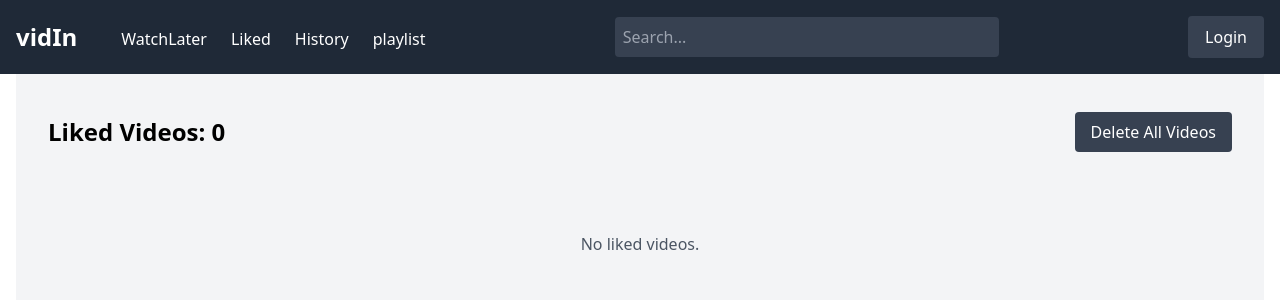
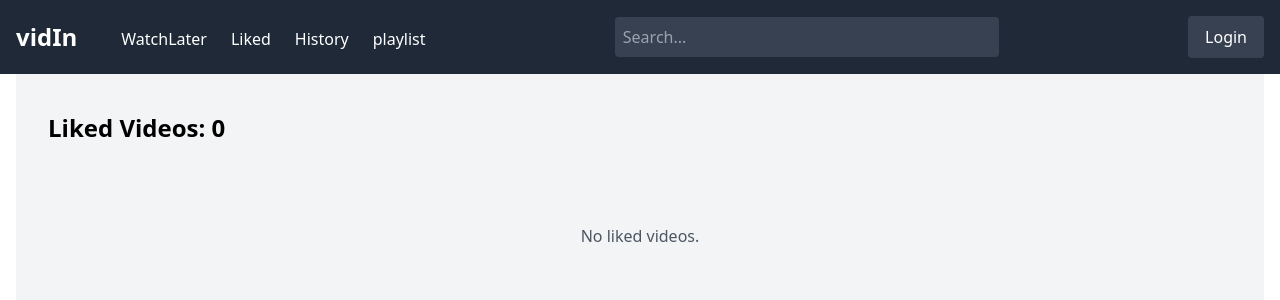
Before and after one commit to RaviPratihast/vidin, a React (Create React App) app: page /liked in a window 1280 px wide. Shown: the top 300 px of the page. Built offline with nearby package versions, Linux system fonts and the light colour scheme.

Commit message:
fit: delete all button appears when content is there.

```diff
--- a/src/Pages/Liked-page/Liked.jsx
+++ b/src/Pages/Liked-page/Liked.jsx
@@ -35,12 +35,14 @@ const Liked = () => {
           <h3 className="text-2xl font-semibold">
             Liked Videos: {state.liked.length}
           </h3>
-          <button
-            onClick={handleDeleteAll}
-            className="bg-gray-700 text-white px-4 py-2 rounded hover:bg-gray-600 focus:outline-none"
-          >
-            Delete All Videos
-          </button>
+          {state.liked.length > 0 && (
+            <Button
+              onClick={handleDeleteAll}
+              className="bg-gray-700 text-white px-4 py-2 rounded hover:bg-gray-600 focus:outline-none"
+            >
+              Delete All Videos
+            </Button>
+          )}
         </div>
 
         {state.liked.length > 0 ? (
```
